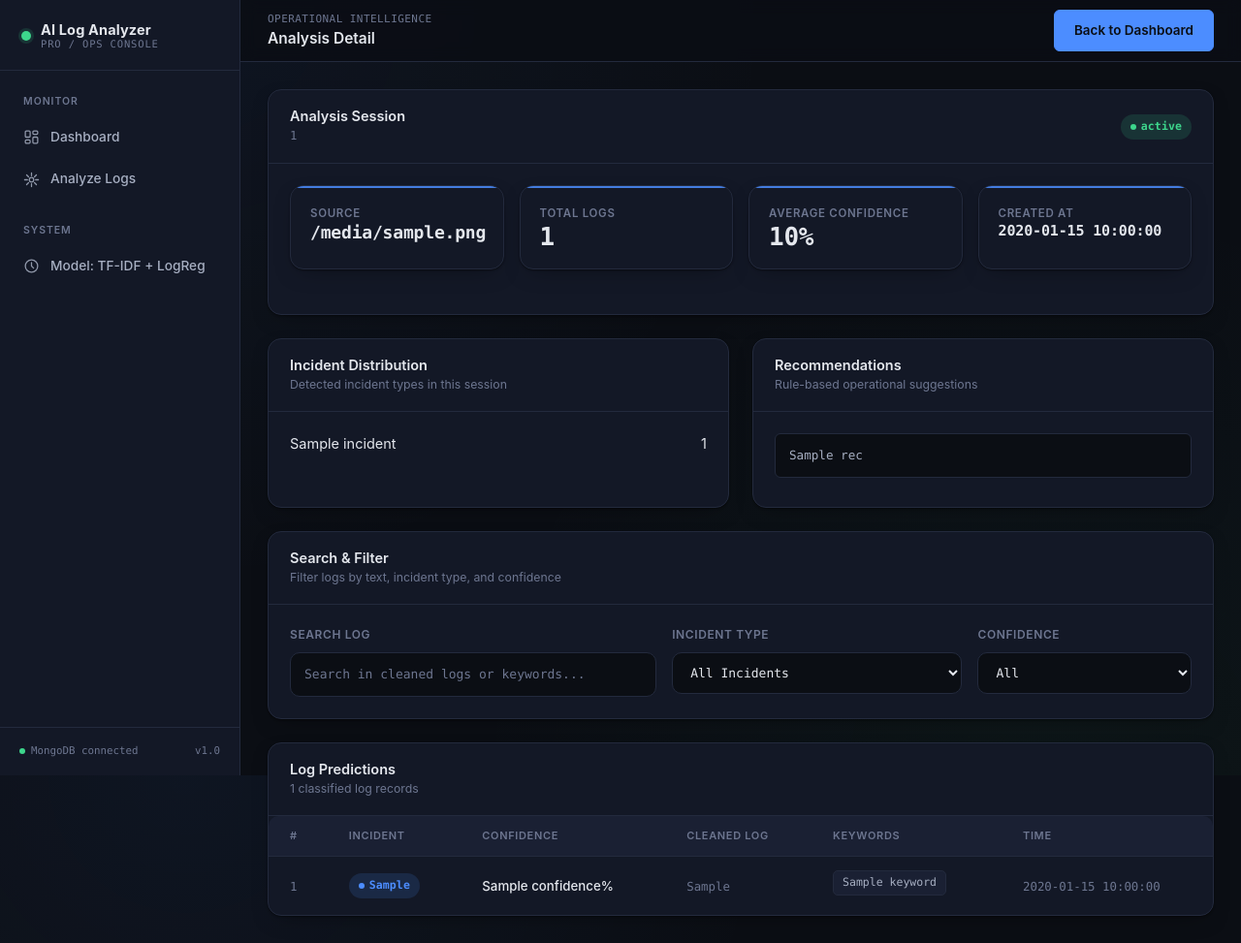
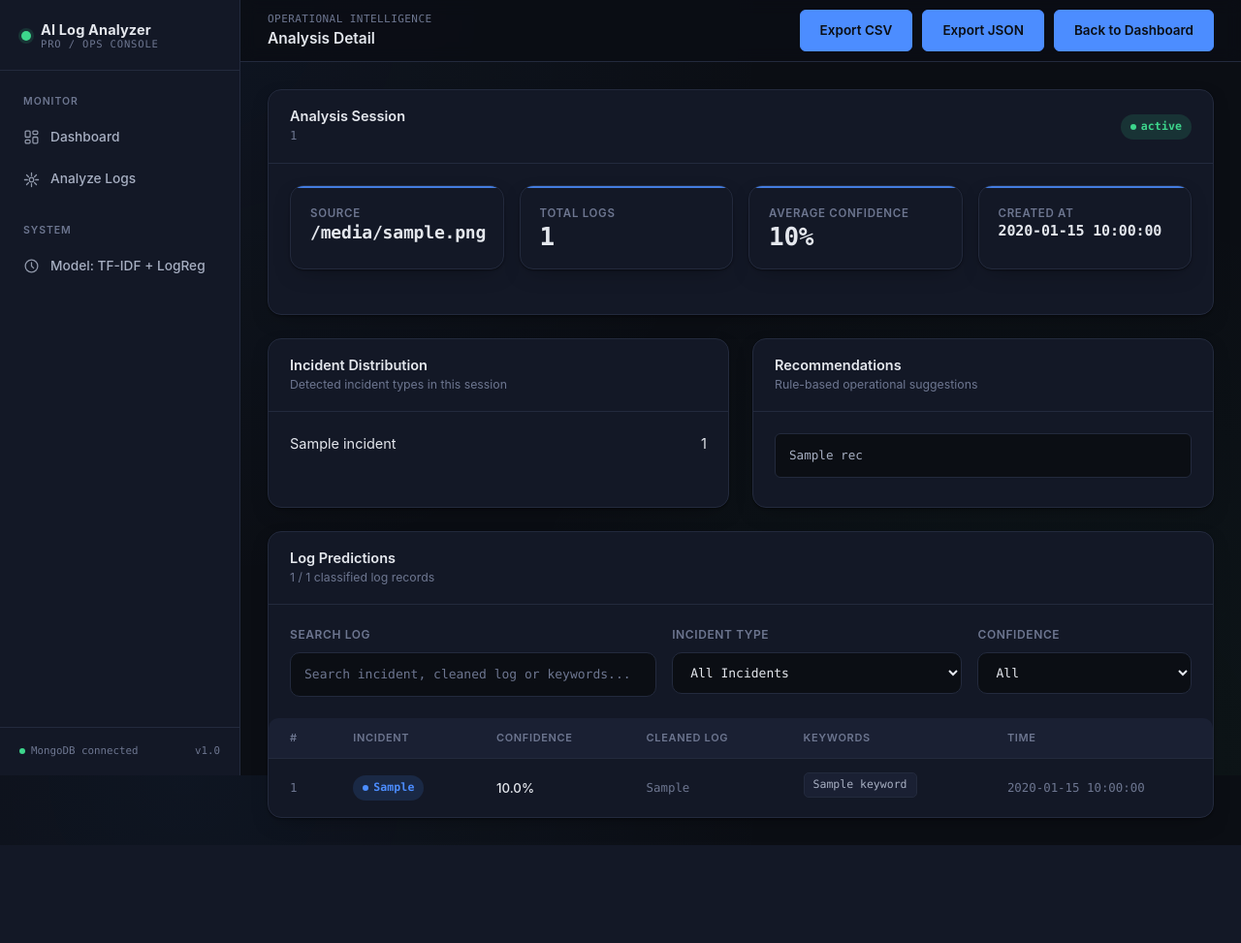
Before and after one commit to melisayildirm/AI-Log-Analyzer-Pro, a Flask app: template app/templates/analysis_detail.html in a window 1280 px wide. Shown: the whole page at 97% size. After the commit the page ends 872 px from the top, so only its background shows below. Run offline with Flask 3, Linux system fonts and the light colour scheme; the template is opened without the code that fills it: most values are stand-ins (such as "Sample title", 1, 10 or a date in 2020); parts of the project's set-up code (start-up, migrations or seed data) failed here and were passed over.

Commit message:
Add search, filtering and export features to analysis details

```diff
--- a/app/templates/analysis_detail.html
+++ b/app/templates/analysis_detail.html
@@ -4,10 +4,23 @@
 {% block page_title %}Analysis Detail{% endblock %}
 
 {% block topbar_actions %}
-<a href="{{ url_for('dashboard.dashboard') }}" class="btn-ops-primary">
-  Back to Dashboard
-</a>
+<div style="display:flex; gap:10px; align-items:center;">
+  <a href="{{ url_for('dashboard.export_analysis_csv', analysis_id=analysis.analysis_id) }}"
+     class="btn-ops-primary">
+    Export CSV
+  </a>
+
+  <a href="{{ url_for('dashboard.export_analysis_json', analysis_id=analysis.analysis_id) }}"
+     class="btn-ops-primary">
+    Export JSON
+  </a>
+
+  <a href="{{ url_for('dashboard.dashboard') }}" class="btn-ops-primary">
+    Back to Dashboard
+  </a>
+</div>
 {% endblock %}
+
 
 {% block content %}
 
@@ -89,11 +102,14 @@
     </div>
   </div>
 </div>
-<div class="panel mb-4">
+
+<div class="panel">
   <div class="panel-header">
     <div>
-      <h2>Search & Filter</h2>
-      <div class="sub">Filter logs by text, incident type, and confidence</div>
+      <h2>Log Predictions</h2>
+      <div class="sub">
+        <span id="visibleLogCount">{{ predictions|length }}</span> / {{ predictions|length }} classified log records
+      </div>
     </div>
   </div>
 
@@ -104,7 +120,7 @@
         <input type="text"
                id="logSearchInput"
                class="form-control-ops"
-               placeholder="Search in cleaned logs or keywords...">
+               placeholder="Search incident, cleaned log or keywords...">
       </div>
 
       <div class="col-12 col-xl-4">
@@ -125,16 +141,9 @@
           <option value="80">80% and above</option>
           <option value="70">70% and above</option>
           <option value="50">50% and above</option>
+          <option value="0">0% and above</option>
         </select>
       </div>
-    </div>
-  </div>
-</div>
-<div class="panel">
-  <div class="panel-header">
-    <div>
-      <h2>Log Predictions</h2>
-      <div class="sub">{{ predictions|length }} classified log records</div>
     </div>
   </div>
 
@@ -151,17 +160,18 @@
         </tr>
       </thead>
 
-      <tbody>
+      <tbody id="predictionTableBody">
         {% for item in predictions %}
+        {% set conf = item.confidence|float %}
         <tr class="prediction-row"
-            data-incident="{{ item.incident_type }}"
-            data-confidence="{{ item.confidence }}"
-            data-search="{{ (item.clean_log or item.raw_log or '') }} {% for kw in item.keywords %}{{ kw }} {% endfor %}">
-          <td class="cell-mono">{{ loop.index }}</td>
+            data-incident="{{ item.incident_type|lower }}"
+            data-confidence="{{ conf }}"
+            data-search="{{ (item.incident_type ~ ' ' ~ (item.clean_log or item.raw_log or '') ~ ' ' ~ (item.keywords|join(' ')))|lower }}">
+          <td class="cell-mono row-number">{{ loop.index }}</td>
           <td>
             <span class="badge-soft badge-info">{{ item.incident_type }}</span>
           </td>
-          <td class="cell-primary">{{ item.confidence }}%</td>
+          <td class="cell-primary">{{ conf }}%</td>
           <td class="cell-mono" style="max-width:420px; white-space:normal;">
             {{ item.clean_log or item.raw_log }}
           </td>
@@ -179,38 +189,61 @@
 </div>
 
 {% endblock %}
+
 {% block extra_scripts %}
 <script>
   const searchInput = document.getElementById("logSearchInput");
   const incidentFilter = document.getElementById("incidentFilter");
   const confidenceFilter = document.getElementById("confidenceFilter");
+  const tableBody = document.getElementById("predictionTableBody");
+  const visibleLogCount = document.getElementById("visibleLogCount");
+
+  const originalRows = Array.from(document.querySelectorAll(".prediction-row"));
 
   function filterLogs() {
-    const searchValue = searchInput.value.toLowerCase();
-    const selectedIncident = incidentFilter.value;
+    const searchValue = searchInput.value.trim().toLowerCase();
+    const selectedIncident = incidentFilter.value.toLowerCase();
     const minConfidence = confidenceFilter.value;
 
-    const rows = document.querySelectorAll(".prediction-row");
+    const matchedRows = [];
+    const unmatchedRows = [];
 
-    rows.forEach(row => {
-      const rowText = row.dataset.search.toLowerCase();
-      const rowIncident = row.dataset.incident;
-      const rowConfidence = parseFloat(row.dataset.confidence || 0);
+    originalRows.forEach(row => {
+      const rowText = row.getAttribute("data-search") || "";
+      const rowIncident = row.getAttribute("data-incident") || "";
+      const rowConfidence = Number(row.getAttribute("data-confidence") || 0);
 
-      const matchesSearch = rowText.includes(searchValue);
+      const matchesSearch = searchValue === "" || rowText.includes(searchValue);
       const matchesIncident = selectedIncident === "all" || rowIncident === selectedIncident;
-      const matchesConfidence = minConfidence === "all" || rowConfidence >= parseFloat(minConfidence);
+      const matchesConfidence = minConfidence === "all" || rowConfidence >= Number(minConfidence);
 
       if (matchesSearch && matchesIncident && matchesConfidence) {
-        row.style.display = "";
+        matchedRows.push(row);
       } else {
-        row.style.display = "none";
+        unmatchedRows.push(row);
       }
     });
+
+    tableBody.innerHTML = "";
+
+    matchedRows.forEach((row, index) => {
+      row.style.display = "";
+      row.querySelector(".row-number").textContent = index + 1;
+      tableBody.appendChild(row);
+    });
+
+    unmatchedRows.forEach(row => {
+      row.style.display = "none";
+      tableBody.appendChild(row);
+    });
+
+    visibleLogCount.textContent = matchedRows.length;
   }
 
   searchInput.addEventListener("input", filterLogs);
   incidentFilter.addEventListener("change", filterLogs);
   confidenceFilter.addEventListener("change", filterLogs);
+
+  filterLogs();
 </script>
 {% endblock %}
```
Also changed, not shown: app/routes/dashboard_routes.py (+98 -4 lines).
